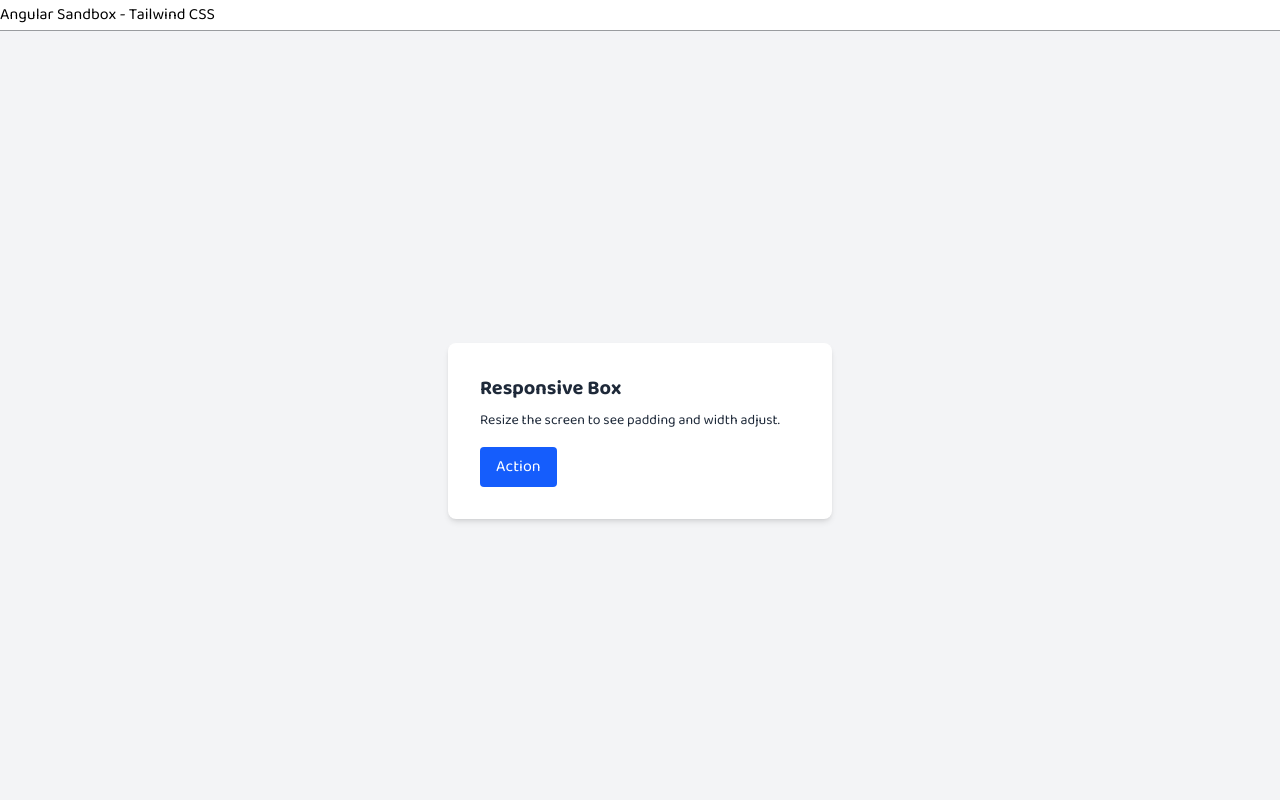
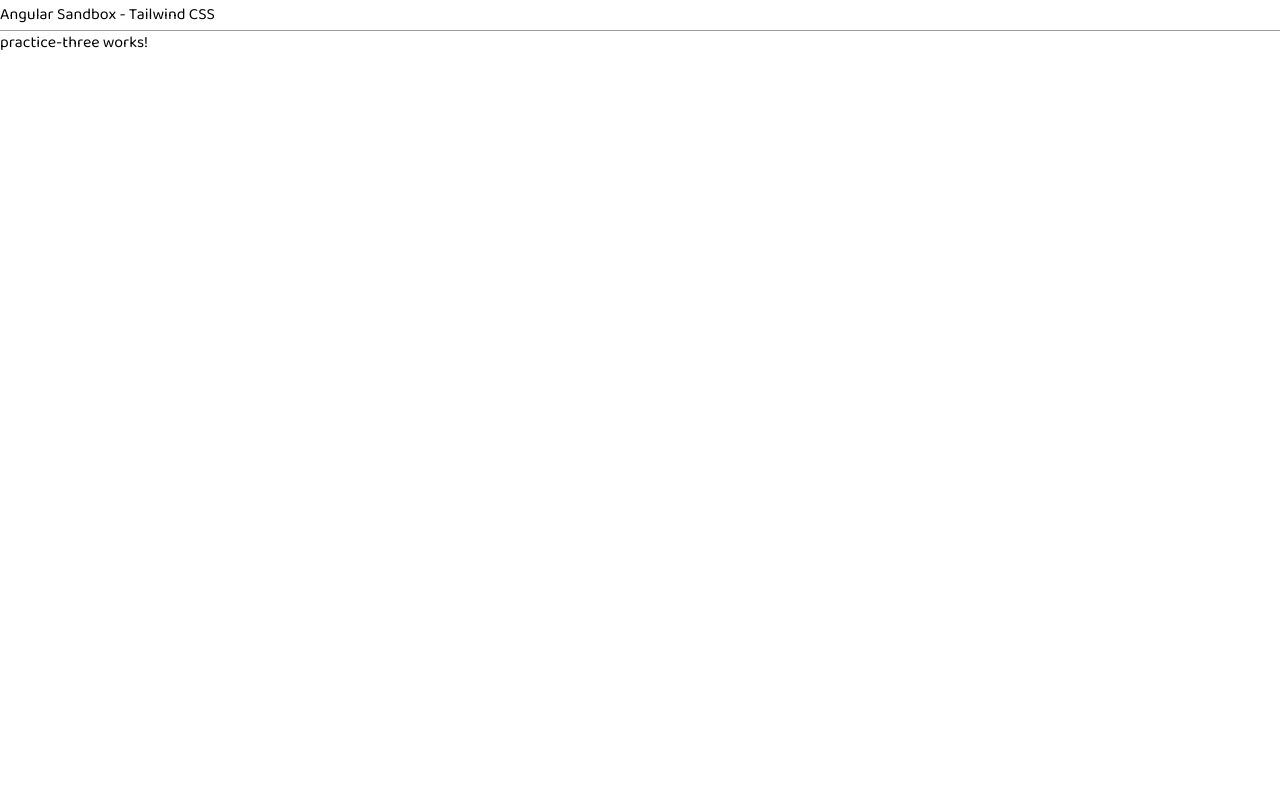
Before and after one commit to ozgursarikamis/angular-sandbox, an Angular app: page / in a window 1280 px wide. Shown: the top 800 px of the page. Built offline with nearby package versions, Linux system fonts and the light colour scheme.

Commit message:
Practice 3 Component

```diff
--- a/src/app/app.component.html
+++ b/src/app/app.component.html
@@ -1,4 +1,4 @@
 <div class="title">
   Angular Sandbox {{ title ? " - " + title : "" }}
 </div>
-<app-practice-two />
+<app-practice-three />
--- a/src/app/app.module.ts
+++ b/src/app/app.module.ts
@@ -4,6 +4,7 @@ import { BrowserModule } from '@angular/platform-browser';
 import { AppComponent } from './app.component';
 import { PracticeOneComponent } from "./practice-one/practice-one.component";
 import { PracticeTwoComponent } from "./practice-two/practice-two.component";
+import { PracticeThreeComponent } from "./practice-three/practice-three.component";
 
 @NgModule({
   declarations: [
@@ -12,7 +13,8 @@ import { PracticeTwoComponent } from "./practice-two/practice-two.component";
   imports: [
     BrowserModule,
     PracticeOneComponent,
-    PracticeTwoComponent
+    PracticeTwoComponent,
+    PracticeThreeComponent
   ],
   providers: [],
   bootstrap: [AppComponent]
--- /dev/null
+++ b/src/app/practice-three/practice-three.component.html
@@ -0,0 +1 @@
+<p>practice-three works!</p>
```
Also changed, not shown: src/app/practice-three/practice-three.component.ts (added, +11 -0 lines), src/app/practice-three/practice-three.component.scss (added).
